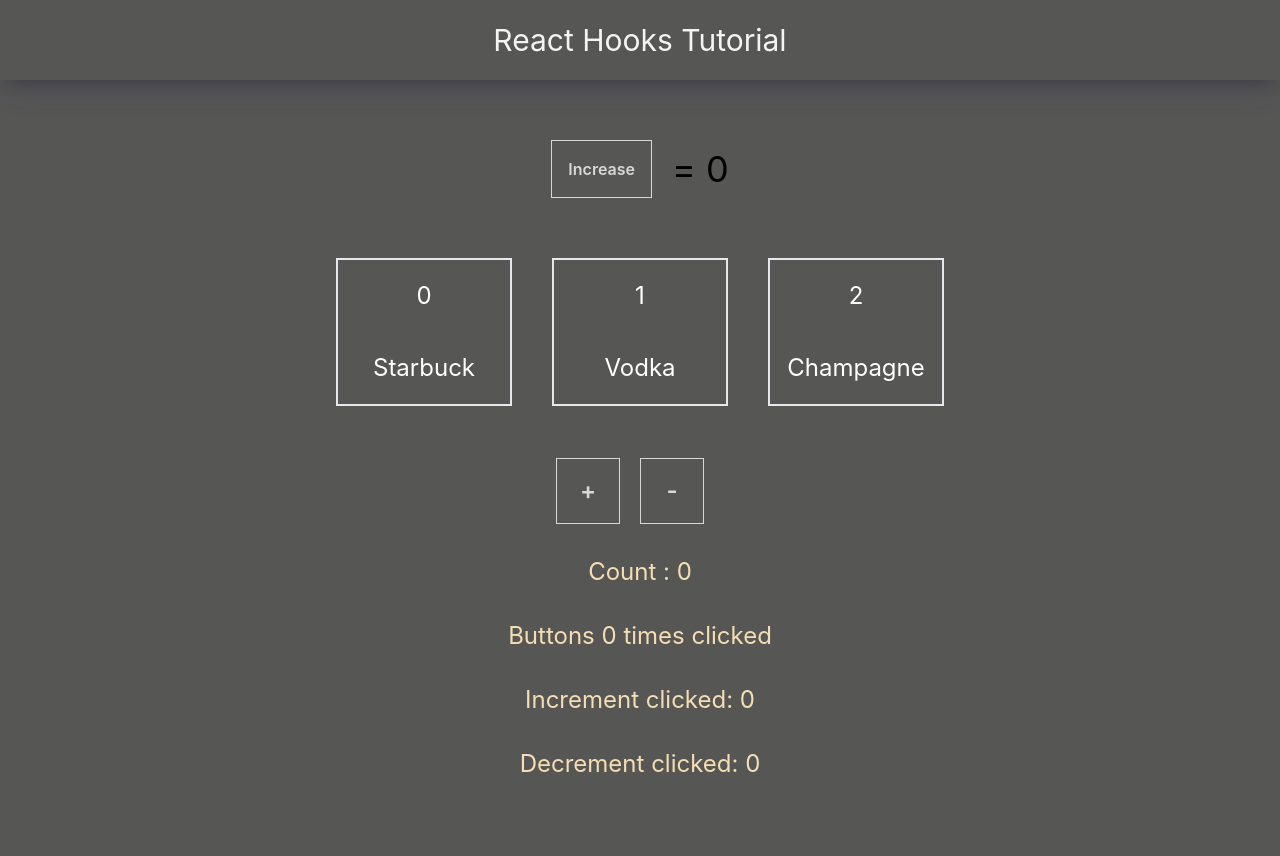
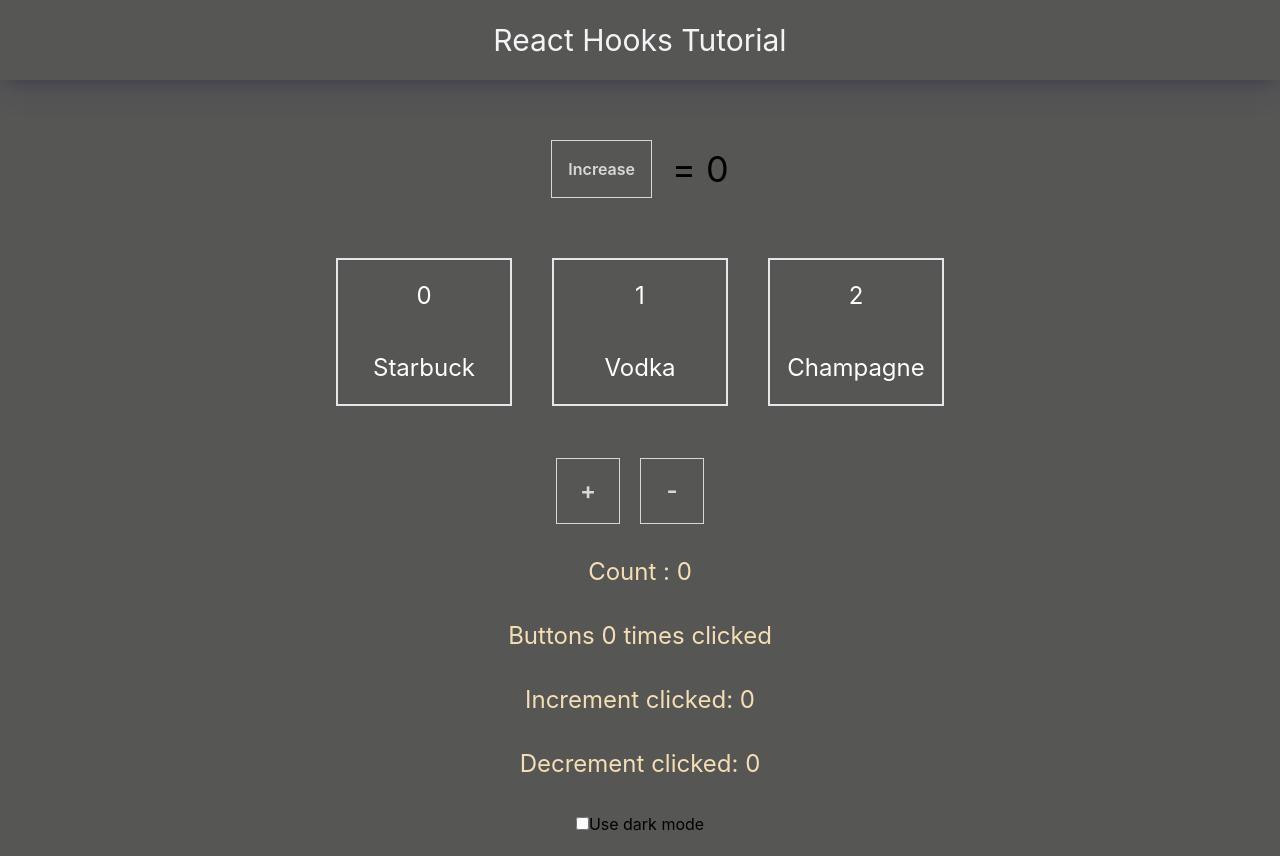
Before and after one commit to cooljameswei/react-hooks-tutorial, a React (Create React App) app: page / in a window 1280 px wide. Before the commit the page ends 832 px from the top, so only its background shows below. Built offline with nearby package versions, Linux system fonts and the light colour scheme.

Commit message:
add: useContext part

```diff
--- a/src/components/Header/index.tsx
+++ b/src/components/Header/index.tsx
@@ -3,7 +3,7 @@ import './Header.scss'
 const Header = () => {
     return (
         <>
-            <div className="h-10 header-shadow text-zinc-100 text-3xl flex justify-center mb-10 p-10 items-center">
+            <div className="object-top sticky inset-x-0 top-0 left-0 h-10 header-shadow text-zinc-100 text-3xl flex justify-center mb-10 p-10 items-center">
                 <h1>React Hooks Tutorial</h1>
             </div>
         </>
--- a/src/pages/Home/index.tsx
+++ b/src/pages/Home/index.tsx
@@ -1,11 +1,17 @@
 import React, { EventHandler, MouseEvent, MouseEventHandler } from "react";
-import { useState, useEffect, useRef } from "react";
+import { useState, useEffect, useRef, createContext, useContext } from "react";
 import { userFormData, UserFormItem } from "./userform";
 import { useWindowListener } from "./useWindowListener";   // custom useEffect hook
 import { CounterTracker } from "./countertracker";
 import Header from '../../components/Header';
 import './home.scss';
+
+type ThemeContextType = "#565655" | "black";
+const ThemeContext = createContext<ThemeContextType>("#565655");
+
 const Home = () => {
+    const [color, setColor] = useState<ThemeContextType>("#565655");
+    const theme = useContext(ThemeContext);
     const [count, setCount] = useState(0);                      //useState
     const [myinfo, setUserForm] = useState<UserFormItem>({
         id: 3,
@@ -39,6 +45,7 @@ const Home = () => {
     })
     return (
         <>
+           <Header />
             <div style={{
                 position: 'absolute',
                 backgroundColor: 'pink',
@@ -53,7 +60,6 @@ const Home = () => {
             }}>
 
             </div>
-            <Header />
             <div className="flex flex-col justify-center items-center p-5">
                 <div className="flex justify-center items-center mb-10">
                     <button type="button" className="btn mr-5" onClick={handleIncrease}>
@@ -66,13 +72,37 @@ const Home = () => {
                 </div>
                 <div className="flex flex-col justify-center decoration-white text-2xl">
                     <div className="flex justify-center m-8">
-                        <button className="btn mr-5 w-16" onClick={handleIncrement}>+</button>
-                        <button className="btn mr-5 w-16" onClick={handleDecrement}>-</button>
+                        { color === "black" ? (
+                            <>
+                            <button className="btn mr-5 w-16 bg-black" onClick={handleIncrement}>+</button>
+                            <button className="btn mr-5 w-16  bg-black" onClick={handleDecrement}>-</button>
+                            </>
+                        ) :
+                            <>
+                            <button className="btn mr-5 w-16" onClick={handleIncrement}>+</button>
+                            <button className="btn mr-5 w-16" onClick={handleDecrement}>-</button>
+                            </>
+                        }
                     </div>
                     <div className="justify-center flex mb-8 col-wheat">Count  : {value}</div>
                     <div className="justify-center flex mb-8 col-wheat">Buttons {ref.current.increment + ref.current.decrement} times clicked</div>
                     <div className="justify-center flex mb-8 col-wheat">Increment clicked: {ref.current.increment}</div>
                     <div className="justify-center flex mb-8 col-wheat">Decrement clicked: {ref.current.decrement}</div>
+                </div>
+                <div>
+                  <ThemeContext.Provider value={color}>
+                        <label>
+                            <input
+                            type="checkbox"
+                            checked={color === 'black'}
+                            onChange={(e) => {
+                                setColor(e.target.checked ? 'black' : '#565655')
+                                console.log(color)
+                            }}
+                            />
+                            Use dark mode
+                        </label>
+                    </ThemeContext.Provider>
                 </div>
             </div>
         </>
```
